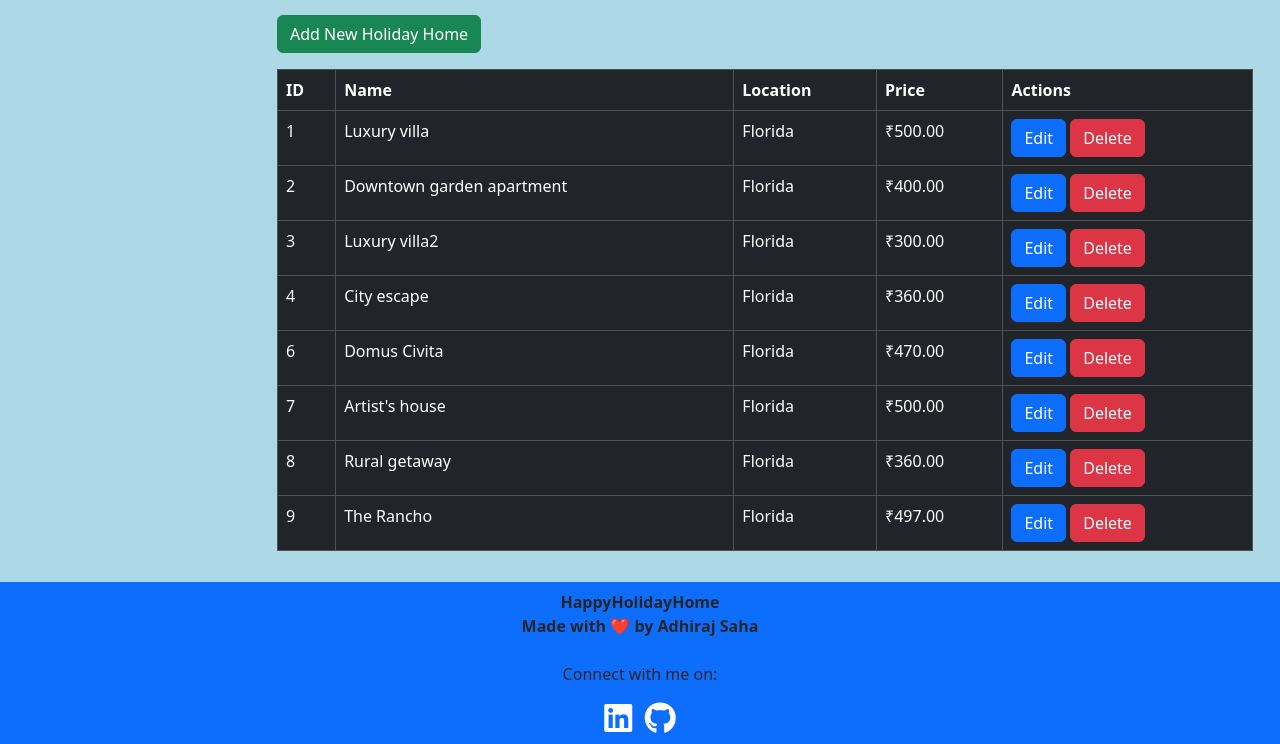
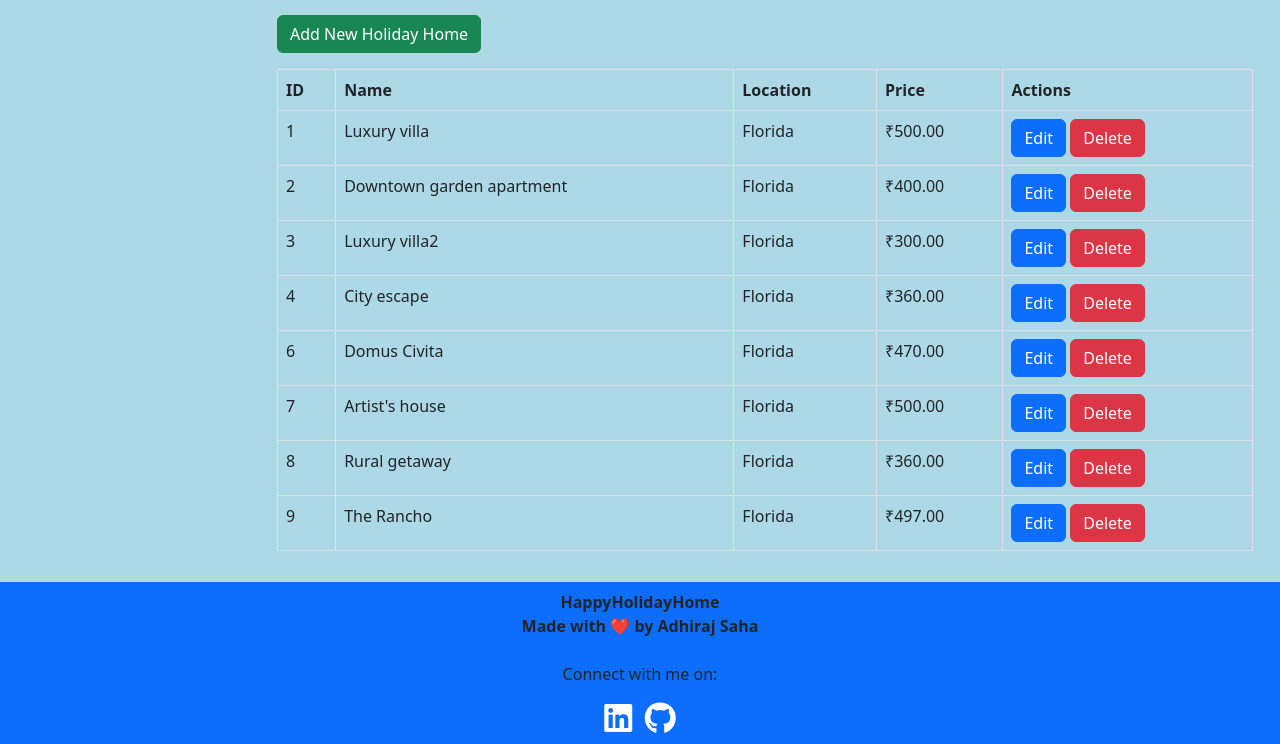
Before and after one commit to adhirajcs/HappyHolidayHome, a PHP site: page /view_holidayhomes.php in a window 1280 px wide. Shown: the part 76-820 px from the top of the page. Run offline with PHP 8.4, Linux system fonts and the light colour scheme; a user stored in the database is signed in; data comes from the database, SQL or seed files in the repository; both versions use the stored data as it was after the commit; data that the repository does not hold is empty.

Commit message:
Fixed bugs in admin pages and added new holiday home data

```diff
--- a/admin/admin_dashboard.php
+++ b/admin/admin_dashboard.php
@@ -36,7 +36,7 @@ $reservedHomeCount = $resultReservedHomeCount->fetch_assoc()['reserved_count'];
     <link href="https://cdn.jsdelivr.net/npm/bootstrap@5.3.1/dist/css/bootstrap.min.css" rel="stylesheet">
 
     <link rel="stylesheet" href="https://cdnjs.cloudflare.com/ajax/libs/font-awesome/6.0.0-beta3/css/all.min.css">
-    <link rel="icon" type="image/x-icon" href="assets/img/admin_logo.jpg">
+    <link rel="icon" type="image/x-icon" href="../assets/img/logo.jpg">
     <link rel="stylesheet" href="assets/css/admin_dashboard.css">
 </head>
 <body>
--- a/admin/admin_login.php
+++ b/admin/admin_login.php
@@ -60,7 +60,7 @@ if (isset($_POST['login'])) {
 
     <link rel="stylesheet" href="https://cdnjs.cloudflare.com/ajax/libs/font-awesome/6.0.0-beta3/css/all.min.css">
 
-    <link rel="icon" type="image/x-icon" href="assets/img/admin_logo.jpg">
+    <link rel="icon" type="image/x-icon" href="../assets/img/logo.jpg">
     <link rel="stylesheet" href="assets/css/admin_signup_login.css">
 
 </head>
--- a/admin/admin_profile.php
+++ b/admin/admin_profile.php
@@ -74,7 +74,7 @@ if (isset($_POST['changePassword'])) {
     <link href="https://cdn.jsdelivr.net/npm/bootstrap@5.3.1/dist/css/bootstrap.min.css" rel="stylesheet">
 
     <link rel="stylesheet" href="https://cdnjs.cloudflare.com/ajax/libs/font-awesome/6.0.0-beta3/css/all.min.css">
-    <link rel="icon" type="image/x-icon" href="assets/img/admin_logo.jpg">
+    <link rel="icon" type="image/x-icon" href="../assets/img/logo.jpg">
     <link rel="stylesheet" href="assets/css/admin_profile.css">
 
 </head>
--- a/admin/admin_signup.php
+++ b/admin/admin_signup.php
@@ -54,7 +54,7 @@ if (isset($_POST['submit'])) {
 
     <link rel="stylesheet" href="https://cdnjs.cloudflare.com/ajax/libs/font-awesome/6.0.0-beta3/css/all.min.css">
 
-    <link rel="icon" type="image/x-icon" href="assets/img/admin_logo.jpg">
+    <link rel="icon" type="image/x-icon" href="../assets/img/logo.jpg">
     <link rel="stylesheet" href="assets/css/admin_signup_login.css">
 
 
--- a/admin/assets/css/view_holidayhomes.css
+++ b/admin/assets/css/view_holidayhomes.css
@@ -41,10 +41,18 @@ body {
     padding: 15px;
 }
 
+body .table>:not(caption)>*>* {
+    background: none !important;
+}
+
+body .table {
+    --bs-table-color: none;
+}
+
 /* Table background in dark mode */
 body.dark-mode .table {
-    background-color: #173a5f;
-    color: white;
+    background-color: #173a5f !important;
+    color: white !important;
 }
 
 /* Modal background in dark mode */
--- a/admin/view_holidayhomes.php
+++ b/admin/view_holidayhomes.php
@@ -32,7 +32,7 @@ if ($resultHolidayHomes->num_rows > 0) {
     <link href="https://cdn.jsdelivr.net/npm/bootstrap@5.3.1/dist/css/bootstrap.min.css" rel="stylesheet">
 
     <link rel="stylesheet" href="https://cdnjs.cloudflare.com/ajax/libs/font-awesome/6.0.0-beta3/css/all.min.css">
-    <link rel="icon" type="image/x-icon" href="assets/img/admin_logo.jpg">
+    <link rel="icon" type="image/x-icon" href="../assets/img/logo.jpg">
     <link rel="stylesheet" href="assets/css/view_holidayhomes.css">
 </head>
 <body>
@@ -61,7 +61,7 @@ if ($resultHolidayHomes->num_rows > 0) {
 
             <!-- Display Holiday Homes in a Table -->
             <div class="table-responsive">
-                <table class="table table-bordered table-dark">
+                <table class="table table-bordered">
                     <thead>
                         <tr>
                             <th>ID</th>
--- a/admin/view_reservations.php
+++ b/admin/view_reservations.php
@@ -32,7 +32,7 @@ if ($resultReservations->num_rows > 0) {
     <link href="https://cdn.jsdelivr.net/npm/bootstrap@5.3.1/dist/css/bootstrap.min.css" rel="stylesheet">
 
     <link rel="stylesheet" href="https://cdnjs.cloudflare.com/ajax/libs/font-awesome/6.0.0-beta3/css/all.min.css">
-    <link rel="icon" type="image/x-icon" href="assets/img/admin_logo.jpg">
+    <link rel="icon" type="image/x-icon" href="../assets/img/logo.jpg">
     <link rel="stylesheet" href="assets/css/view_reservations.css">
 </head>
 <body>
@@ -54,7 +54,7 @@ if ($resultReservations->num_rows > 0) {
 
             <!-- Display Reservations in a Table -->
             <div class="table-responsive">
-                <table class="table table-bordered table-dark">
+                <table class="table table-bordered">
                     <thead>
                         <tr>
                             <th>ID</th>
--- a/admin/view_users.php
+++ b/admin/view_users.php
@@ -32,7 +32,7 @@ if ($resultUsers->num_rows > 0) {
     <link href="https://cdn.jsdelivr.net/npm/bootstrap@5.3.1/dist/css/bootstrap.min.css" rel="stylesheet">
 
     <link rel="stylesheet" href="https://cdnjs.cloudflare.com/ajax/libs/font-awesome/6.0.0-beta3/css/all.min.css">
-    <link rel="icon" type="image/x-icon" href="assets/img/admin_logo.jpg">
+    <link rel="icon" type="image/x-icon" href="../assets/img/logo.jpg">
     <link rel="stylesheet" href="assets/css/view_users.css">
 </head>
 <body>
@@ -55,7 +55,7 @@ if ($resultUsers->num_rows > 0) {
 
             <!-- Display Users in a Table -->
             <div class="table-responsive">
-                <table class="table table-bordered table-dark">
+                <table class="table table-bordered">
                     <thead>
                         <tr>
                             <th>ID</th>
```
Also changed, not shown: admin/assets/css/view_reservations.css (+10 -2 lines), admin/assets/css/view_users.css (+10 -2 lines), database_schema/hhh_db.sql (+6 -3 lines), assets/img/holiday-homes/Artist's house.jpg.jpg (added), assets/img/holiday-homes/Rural getaway.jpg.jpg (added), assets/img/holiday-homes/The Rancho.jpg.jpg (added).
